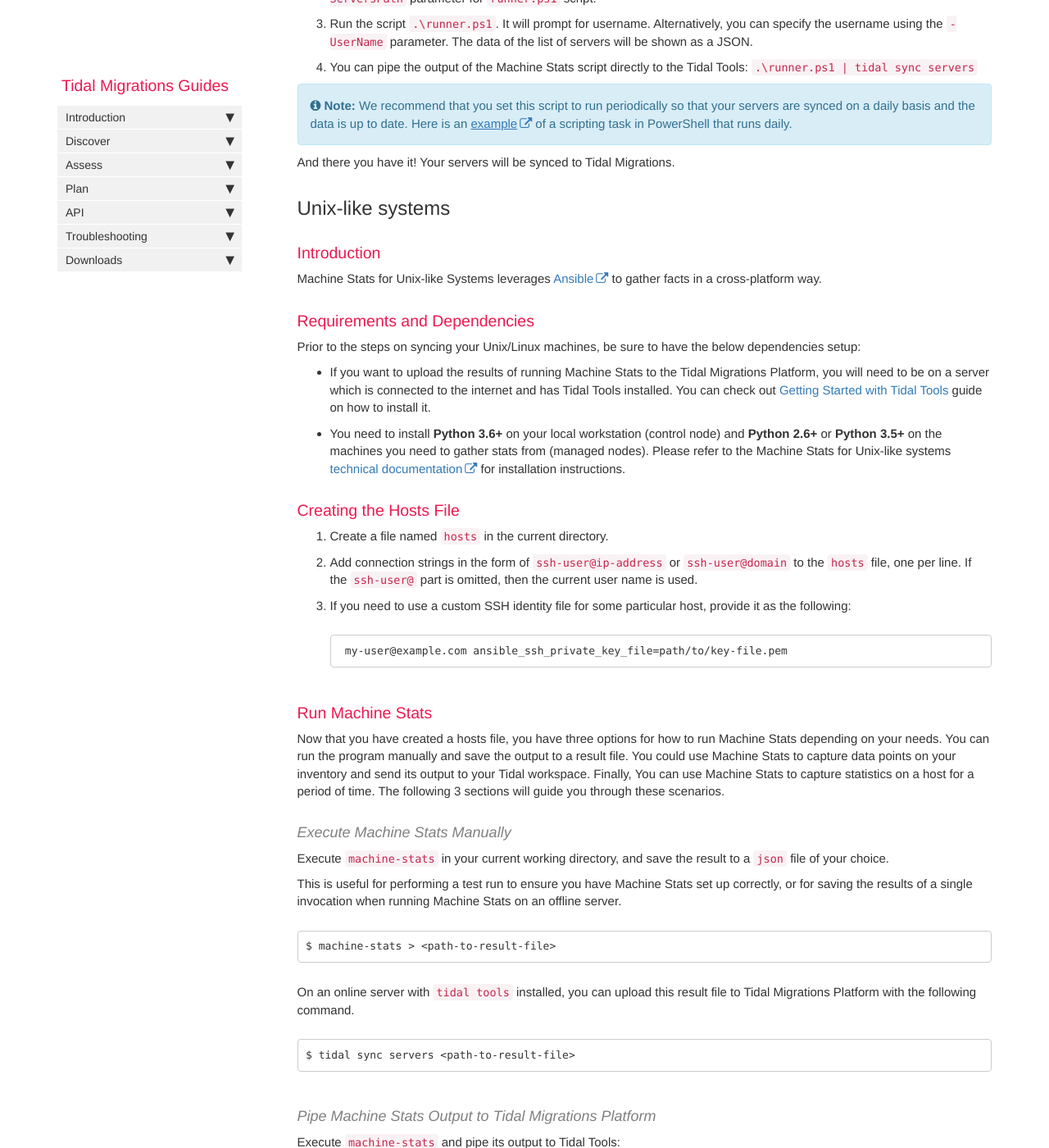
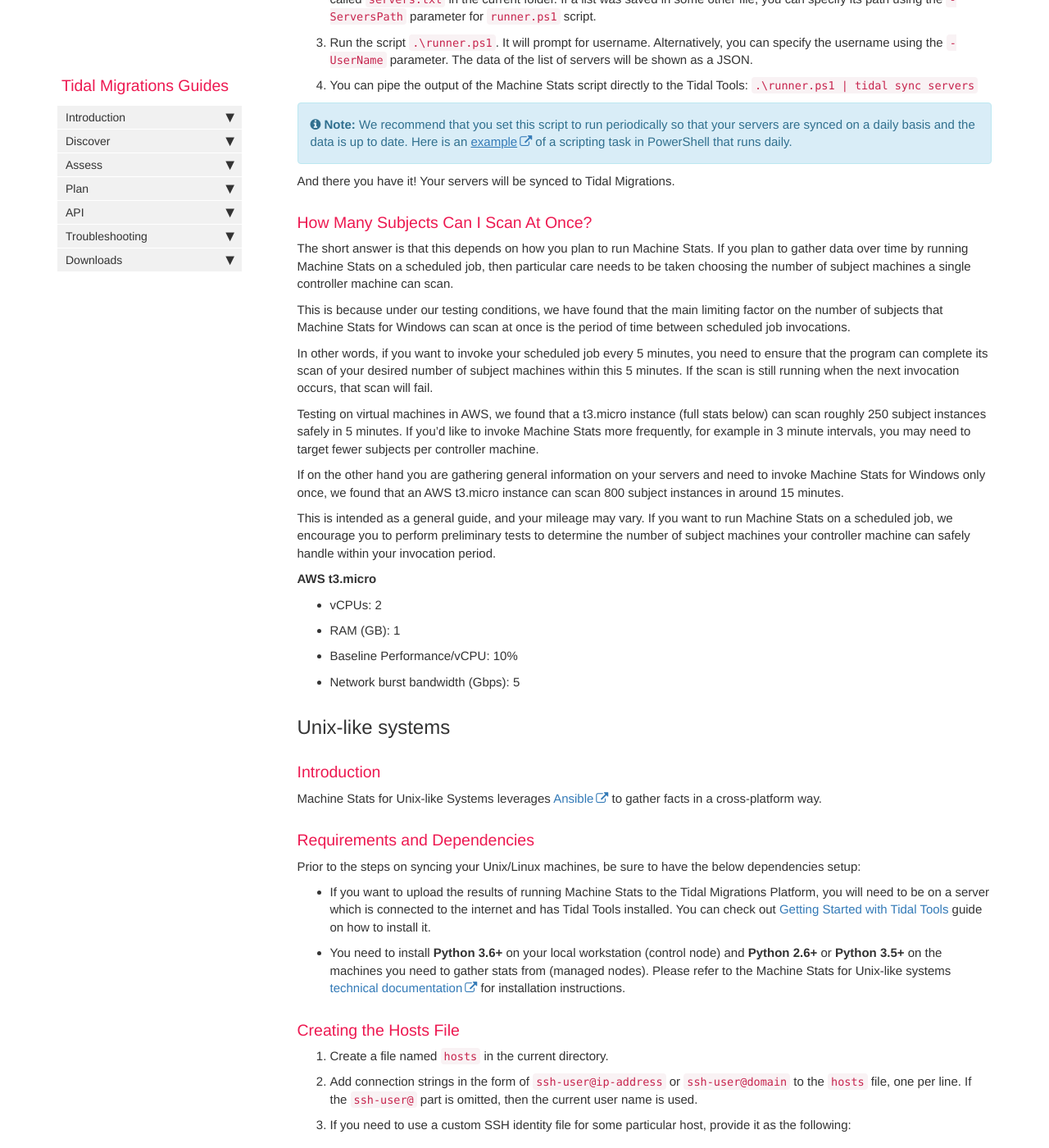
Before and after one commit to tidalmigrations/tidalmigrations.github.io, a Jekyll site: the page built from pages/tidal tools/machine_stats.md, in a window 1280 px wide and 1400 px high, scrolled down 1722 px. Shown: the whole window at 82% size. Built offline with Jekyll 4.4.1, drawn with Linux system fonts in a browser that asks for light colours; nearby versions of some CDN libraries; comment, search, counter and statistics services are not loaded; some of the changed text lies outside the part shown.

Commit message:
Added limitations section

```diff
--- a/pages/tidal tools/machine_stats.md
+++ b/pages/tidal tools/machine_stats.md
@@ -61,7 +61,7 @@ repository](https://github.com/tidalmigrations/machine_stats/tree/master/windows
 
 {% include note.html content="Be sure to set PowerShell's Execution policy to
 execute this script before running it. [This
-guide](https://docs.microsoft.com/en-us/powershell/module/microsoft.powershell.security/set-executionpolicy?view=powershell-6)
+guide](https://docs.microsoft.com/en-us/powershell/module/microsoft.powershell.security/set-executionpolicy?view=powershell-7.2)
 will help you in doing so." %}
 
 1. To start, run the script `.\save_password.ps1` and enter your password when
@@ -86,6 +86,26 @@ https://docs.microsoft.com/en-us/windows/desktop/taskschd/daily-trigger-example-
 of a scripting task in PowerShell that runs daily."%}
 
 And there you have it! Your servers will be synced to Tidal Migrations.
+
+### How Many Subjects Can I Scan At Once?
+
+The short answer is that this depends on how you plan to run Machine Stats. If you plan to gather data over time by running Machine Stats on a scheduled job, then particular care needs to be taken choosing the number of subject machines a single controller machine can scan.
+
+This is because under our testing conditions, we have found that the main limiting factor on the number of subjects that Machine Stats for Windows can scan at once is the period of time between scheduled job invocations.
+
+In other words, if you want to invoke your scheduled job every 5 minutes, you need to ensure that the program can complete its scan of your desired number of subject machines within this 5 minutes. If the scan is still running when the next invocation occurs, that scan will fail.
+
+Testing on virtual machines in AWS, we found that a t3.micro instance (full stats below) can scan roughly 250 subject instances safely in 5 minutes. If you’d like to invoke Machine Stats more frequently, for example in 3 minute intervals, you may need to target fewer subjects per controller machine.
+
+If on the other hand you are gathering general information on your servers and need to invoke Machine Stats for Windows only once, we found that an AWS t3.micro instance can scan 800 subject instances in around 15 minutes.
+
+This is intended as a general guide, and your mileage may vary. If you want to run Machine Stats on a scheduled job, we encourage you to perform preliminary tests to determine the number of subject machines your controller machine can safely handle within your invocation period.
+
+__AWS t3.micro__
+- vCPUs: 2
+- RAM (GB): 1
+- Baseline Performance/vCPU: 10%
+- Network burst bandwidth (Gbps): 5
 
 ## Unix-like systems
 
```
